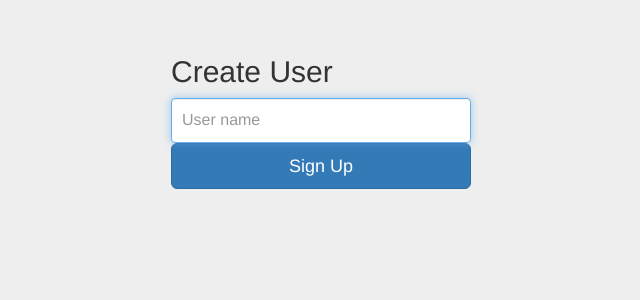
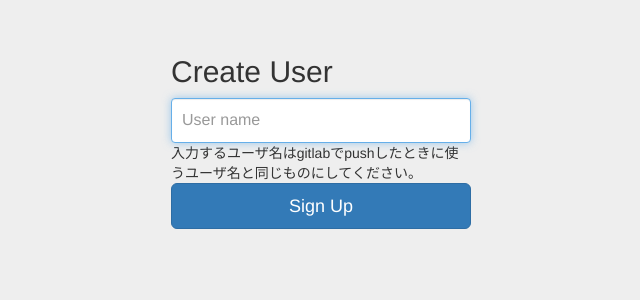
Before and after one commit to bushido-00144/tex2pdf, a Flask app: page /createuser in a window 1280 px wide. Shown: the part 92-392 px from the top of the page, without its empty margins (319-959 px from the left). Run offline with Flask 2, Linux system fonts and the light colour scheme; some libraries are stand-ins or nearby versions.

Commit message:
Add note on user name

```diff
--- a/templates/createuser.html
+++ b/templates/createuser.html
@@ -16,6 +16,7 @@
     <h2 class="form-signin-heading">Create User</h2>
     <label for="inputUserName" class="sr-only">User name</label>
     <input type="text" id="inputUserName" class="form-control" placeholder="User name" name="username" required autofocus>
+    入力するユーザ名はgitlabでpushしたときに使うユーザ名と同じものにしてください。
     <!--
     <label for="inputPassword" class="sr-only">Password</label>
     <input type="password" id="inputPassword" class="form-control" placeholder="Password" required>
--- a/templates/index.html
+++ b/templates/index.html
@@ -26,6 +26,7 @@
                         *.pdf<br>
                     </div>
                     4. 論文の内容を変更し、gitlabにpushするとこのサーバにリポジトリがpullされてpdfファイルが生成されます。<br>
+                        ※ここでコミットしたユーザ名とこのアプリケーションで作成したユーザ名は同一ものにしてください。<br>
                     5. 生成されたpdfファイルは<a href="/pdf/abst.pdf">ここ</a>もしくはページ上部のナビゲーションバーのoutputedFileから見ることができます。<br>
                 </div>
             </div>
```
